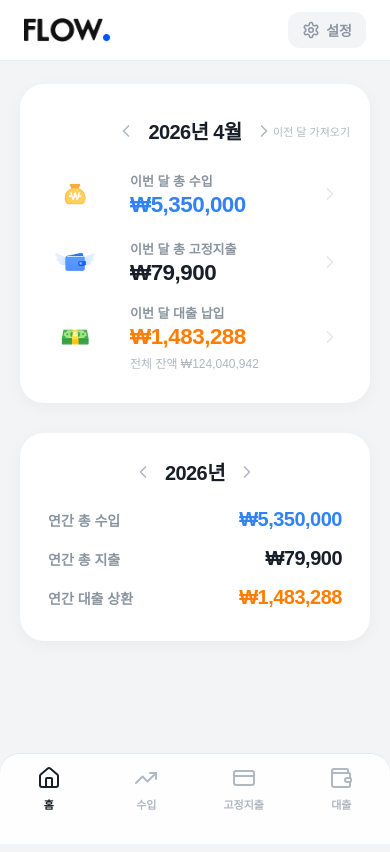
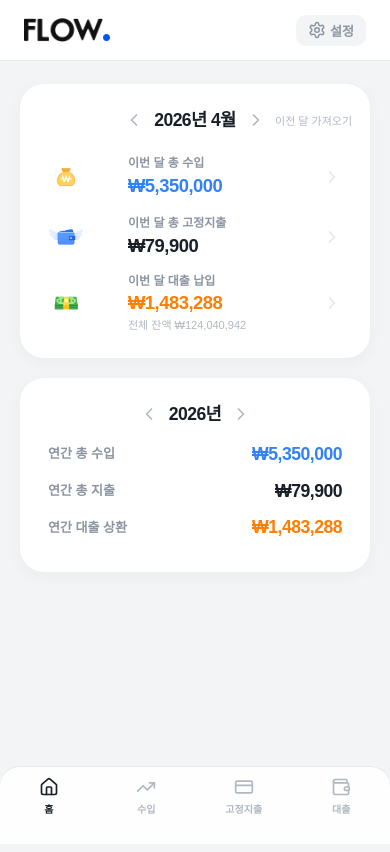
Before and after one commit to cathy-park/flow, a React (Vite) app: page / in a window 390 px wide. Shown: the top 852 px of the page. Built offline with nearby package versions, Linux system fonts and the light colour scheme; a web font is replaced by a local one.

Commit message:
UI: Complete mobile optimization overhaul with refined scaling and summary icons

```diff
--- a/src/App.jsx
+++ b/src/App.jsx
@@ -82,7 +82,7 @@ function DateNavigator({ year, month, onPrev, onNext, isYearly = false }) {
 function NavItem({ label, Icon, active, onClick }) {
   return (
     <button className={`nav-item ${active ? 'active' : ''}`} onClick={onClick}>
-      <Icon size={24} />
+      <Icon size={20} />
       <span>{label}</span>
     </button>
   );
@@ -124,7 +124,7 @@ function ActionMenu({ onEdit, onDelete, onClose }) {
 function HomeView({ viewDate, totals, yearlyTotals, navigateMonth, navigateYear, onNavigate, onCopy }) {
   return (
     <div className="home-view">
-      <div className="toss-card" style={{ marginBottom: '30px' }}>
+      <div className="toss-card" style={{ marginBottom: '20px' }}>
         <div className="home-card-header">
           <DateNavigator
             year={viewDate.year}
@@ -242,7 +242,7 @@ function ModalUI({ modal, onSave, setModal }) {
 
   return (
     <div className="modal-backdrop" onClick={() => setModal({ type: null })}>
-      <motion.div initial={{ y: 50, opacity: 0 }} animate={{ y: 0, opacity: 1 }} className="modal-box" style={{ maxHeight: '90vh', overflowY: 'auto', padding: '1.5rem 2rem' }} onClick={e => e.stopPropagation()}>
+      <motion.div initial={{ y: 50, opacity: 0 }} animate={{ y: 0, opacity: 1 }} className="modal-box" style={{ maxHeight: '90vh', overflowY: 'auto', padding: '1.25rem 1.5rem' }} onClick={e => e.stopPropagation()}>
         <h3 className="modal-title">{modal.type === 'add' ? '내역 추가' : '수정하기'}</h3>
         <div className="form-group" style={{ marginBottom: '1.2rem' }}>
           <label className="form-label">{isLoan ? '대출 상품명' : '항목명'}</label>
--- a/src/index.css
+++ b/src/index.css
@@ -21,7 +21,7 @@
 
 * { box-sizing: border-box; margin: 0; padding: 0; font-family: var(--font-main); -webkit-font-smoothing: antialiased; }
 
-body { background-color: var(--toss-bg); color: var(--toss-text-main); overflow-x: hidden; padding-bottom: 110px; }
+body { background-color: var(--toss-bg); color: var(--toss-text-main); overflow-x: hidden; padding-bottom: 90px; line-height: 1.4; }
 
 .app-layout { width: 100%; display: flex; flex-direction: column; align-items: center; }
 
@@ -39,13 +39,13 @@ body { background-color: var(--toss-bg); color: var(--toss-text-main); overflow-
   display: flex; justify-content: space-between; align-items: center;
 }
 
-.brand-logo { font-size: 1.5rem; font-weight: 900; color: #000; letter-spacing: -0.5px; cursor: pointer; }
+.brand-logo { font-size: 1.25rem; font-weight: 900; color: #000; letter-spacing: -0.5px; cursor: pointer; }
 .brand-dot { color: var(--toss-blue); }
 
 .settings-pill {
-  background: var(--toss-grey-150); border: none; cursor: pointer; padding: 8px 14px;
-  border-radius: 12px; display: flex; align-items: center; gap: 6px;
-  font-size: 14px; font-weight: 700; color: var(--toss-text-sub); transition: background 0.2s;
+  background: var(--toss-grey-150); border: none; cursor: pointer; padding: 6px 12px;
+  border-radius: 10px; display: flex; align-items: center; gap: 4px;
+  font-size: 13px; font-weight: 700; color: var(--toss-text-sub); transition: background 0.2s;
 }
 .settings-pill:hover { background: var(--toss-grey-200); }
 
@@ -54,8 +54,8 @@ body { background-color: var(--toss-bg); color: var(--toss-text-main); overflow-
   padding: 0; display: flex; align-items: center; justify-content: center; gap: 8px;
   margin: 0;
 }
-.current-view-text { font-size: 1.25rem; font-weight: 800; color: var(--toss-text-main); letter-spacing: -0.6px; }
-.nav-btn { background: none; border: none; cursor: pointer; padding: 4px; color: var(--toss-grey-300); transition: color 0.2s; display: flex; align-items: center; justify-content: center; }
+.current-view-text { font-size: 1.1rem; font-weight: 800; color: var(--toss-text-main); letter-spacing: -0.6px; }
+.nav-btn { background: none; border: none; cursor: pointer; padding: 2px; color: var(--toss-grey-300); transition: color 0.2s; display: flex; align-items: center; justify-content: center; }
 .nav-btn:hover { color: var(--toss-text-main); }
 
 .home-card-header {
@@ -67,21 +67,21 @@ body { background-color: var(--toss-bg); color: var(--toss-text-main); overflow-
 /* --- NAVIGATION (BOTTOM TAB BAR) --- */
 .bottom-nav {
   position: fixed; bottom: 0; width: 100%; max-width: 500px; background: rgba(255, 255, 255, 0.9);
-  backdrop-filter: blur(20px); display: flex; justify-content: space-around; padding: 12px 0 32px 0;
+  backdrop-filter: blur(20px); display: flex; justify-content: space-around; padding: 10px 0 28px 0;
   border-top: 1px solid var(--toss-grey-200); z-index: 2000; border-radius: 20px 20px 0 0;
 }
 .nav-item {
-  display: flex; flex-direction: column; align-items: center; gap: 6px; background: none; border: none;
-  cursor: pointer; color: var(--toss-grey-300); transition: all 0.2s; min-width: 60px;
+  display: flex; flex-direction: column; align-items: center; gap: 4px; background: none; border: none;
+  cursor: pointer; color: var(--toss-grey-300); transition: all 0.2s; min-width: 50px;
 }
 .nav-item.active { color: var(--toss-text-main); }
-.nav-item span { font-size: 11px; font-weight: 700; }
+.nav-item span { font-size: 10px; font-weight: 700; }
 
 /* --- CARDS & ROWS --- */
 .toss-card {
   background: var(--toss-white); border-radius: var(--card-radius); box-shadow: var(--toss-shadow);
-  margin-bottom: 20px; overflow: visible; padding: 32px 20px;
-  display: flex; flex-direction: column; gap: 14px;
+  margin-bottom: 16px; overflow: visible; padding: 24px 18px;
+  display: flex; flex-direction: column; gap: 12px;
 }
 
 .summary-row {
@@ -91,31 +91,31 @@ body { background-color: var(--toss-bg); color: var(--toss-text-main); overflow-
 }
 .summary-row:active { background: var(--toss-grey-100); }
 
-.summary-icon-box { display: flex; align-items: center; justify-content: center; width: 54px; height: 54px; margin-left: 8px; }
-.summary-icon-img { width: 44px; height: 44px; object-fit: contain; }
+.summary-icon-box { display: flex; align-items: center; justify-content: center; width: 48px; height: 48px; margin-left: 4px; }
+.summary-icon-img { width: 38px; height: 38px; object-fit: contain; }
 
-.summary-content { display: flex; flex-direction: column; gap: 2px; }
-.summary-label { font-size: 13px; font-weight: 600; color: var(--toss-text-sub); }
-.summary-amount { font-size: 1.4rem; font-weight: 800; letter-spacing: -0.5px; }
-.summary-subtext { font-size: 12px; color: var(--toss-grey-300); margin-top: 2px; }
+.summary-content { display: flex; flex-direction: column; gap: 1px; min-width: 0; }
+.summary-label { font-size: 12px; font-weight: 600; color: var(--toss-text-sub); white-space: nowrap; overflow: hidden; text-overflow: ellipsis; }
+.summary-amount { font-size: 1.15rem; font-weight: 800; letter-spacing: -0.5px; }
+.summary-subtext { font-size: 11px; color: var(--toss-grey-300); margin-top: 1px; }
 
 .chevron-box { color: var(--toss-grey-200); display: flex; align-items: center; justify-content: center; }
 
 /* --- YEARLY SUMMARY --- */
 .yearly-summary-section { padding: 1.5rem 1.5rem 2rem 1.5rem; margin-bottom: 80px; }
-.yearly-stats-container { display: flex; flex-direction: column; gap: 16px; padding-top: 0.5rem; }
+.yearly-stats-container { display: flex; flex-direction: column; gap: 12px; padding-top: 0.25rem; }
 .yearly-stat-row { display: flex; justify-content: space-between; align-items: center; padding: 0 4px; }
-.stat-label { font-size: 14px; font-weight: 700; color: var(--toss-text-sub); }
-.stat-amount { font-size: 1.25rem; font-weight: 800; letter-spacing: -0.5px; }
+.stat-label { font-size: 13px; font-weight: 700; color: var(--toss-text-sub); }
+.stat-amount { font-size: 1.1rem; font-weight: 800; letter-spacing: -0.5px; }
 
 /* --- DETAIL & LIST --- */
-.detail-card { padding-top: 18px; padding-bottom: 1.5rem; overflow: visible; }
+.detail-card { padding-top: 14px; padding-bottom: 1.25rem; overflow: visible; }
 .card-header-v2 {
-  padding: 0.75rem 1rem 1rem 1rem;
+  padding: 0.5rem 0.5rem 0.75rem 0.5rem;
   display: flex; justify-content: space-between; align-items: center;
-  gap: 12px;
+  gap: 8px;
 }
-.card-header-v2 .card-title { font-size: 1.3rem; font-weight: 900; letter-spacing: -0.5px; flex-shrink: 0; }
+.card-header-v2 .card-title { font-size: 1.15rem; font-weight: 900; letter-spacing: -0.5px; flex-shrink: 0; }
 .card-header-v2 .card-date-nav { margin-bottom: 0; padding: 0; flex: 1; justify-content: center; }
 
 .btn-add-icon { background: none; border: none; color: var(--toss-blue); cursor: pointer; display: flex; align-items: center; justify-content: center; transition: transform 0.2s; flex-shrink: 0; }
@@ -126,17 +126,17 @@ body { background-color: var(--toss-bg); color: var(--toss-text-main); overflow-
 .detail-total-section {
   display: flex; justify-content: space-between; align-items: center; gap: 12px;
 }
-.summary-card-v2 { padding: 32px 24px; margin-bottom: 24px; }
-.total-left { display: flex; align-items: center; gap: 14px; }
+.summary-card-v2 { padding: 24px 20px; margin-bottom: 16px; }
+.total-left { display: flex; align-items: center; gap: 10px; }
 .summary-icon-wrapper {
-  width: 60px; height: 60px;
+  width: 56px; height: 56px;
   background-color: #F2F4F5;
   border-radius: 50%;
   display: flex; justify-content: center; align-items: center;
 }
-.summary-card-icon { width: 34px; height: 34px; object-fit: contain; }
-.detail-total-label { font-size: 15px; font-weight: 600; color: var(--toss-text-main); }
-.detail-total-amount { font-size: 1.6rem; font-weight: 900; color: var(--toss-text-main); letter-spacing: -1px; margin-right: 10px; }
+.summary-card-icon { width: 44px; height: 44px; object-fit: contain; }
+.detail-total-label { font-size: 13px; font-weight: 600; color: var(--toss-text-main); }
+.detail-total-amount { font-size: 1.45rem; font-weight: 900; color: var(--toss-text-main); letter-spacing: -1px; margin-right: 4px; }
 
 .item-row {
   display: grid; grid-template-columns: 48px 1fr auto 24px;
@@ -150,9 +150,9 @@ body { background-color: var(--toss-bg); color: var(--toss-text-main); overflow-
 .logo-placeholder { font-weight: 800; color: var(--toss-blue); font-size: 18px; }
 
 .item-content { display: flex; flex-direction: column; gap: 2px; min-width: 0; }
-.item-title { font-size: 16px; font-weight: 700; color: var(--toss-text-main); white-space: nowrap; overflow: hidden; text-overflow: ellipsis; letter-spacing: -0.3px; }
-.item-desc { font-size: 13px; color: var(--toss-text-sub); font-weight: 500; }
-.item-amount { font-size: 1.15rem; font-weight: 800; letter-spacing: -0.5px; }
+.item-title { font-size: 14px; font-weight: 700; color: var(--toss-text-main); white-space: nowrap; overflow: hidden; text-overflow: ellipsis; letter-spacing: -0.3px; }
+.item-desc { font-size: 11px; color: var(--toss-text-sub); font-weight: 500; }
+.item-amount { font-size: 1rem; font-weight: 800; letter-spacing: -0.5px; }
 
 /* --- LOAN PROGRESS --- */
 .loan-progress-container { width: 100%; margin-top: 10px; }
```
